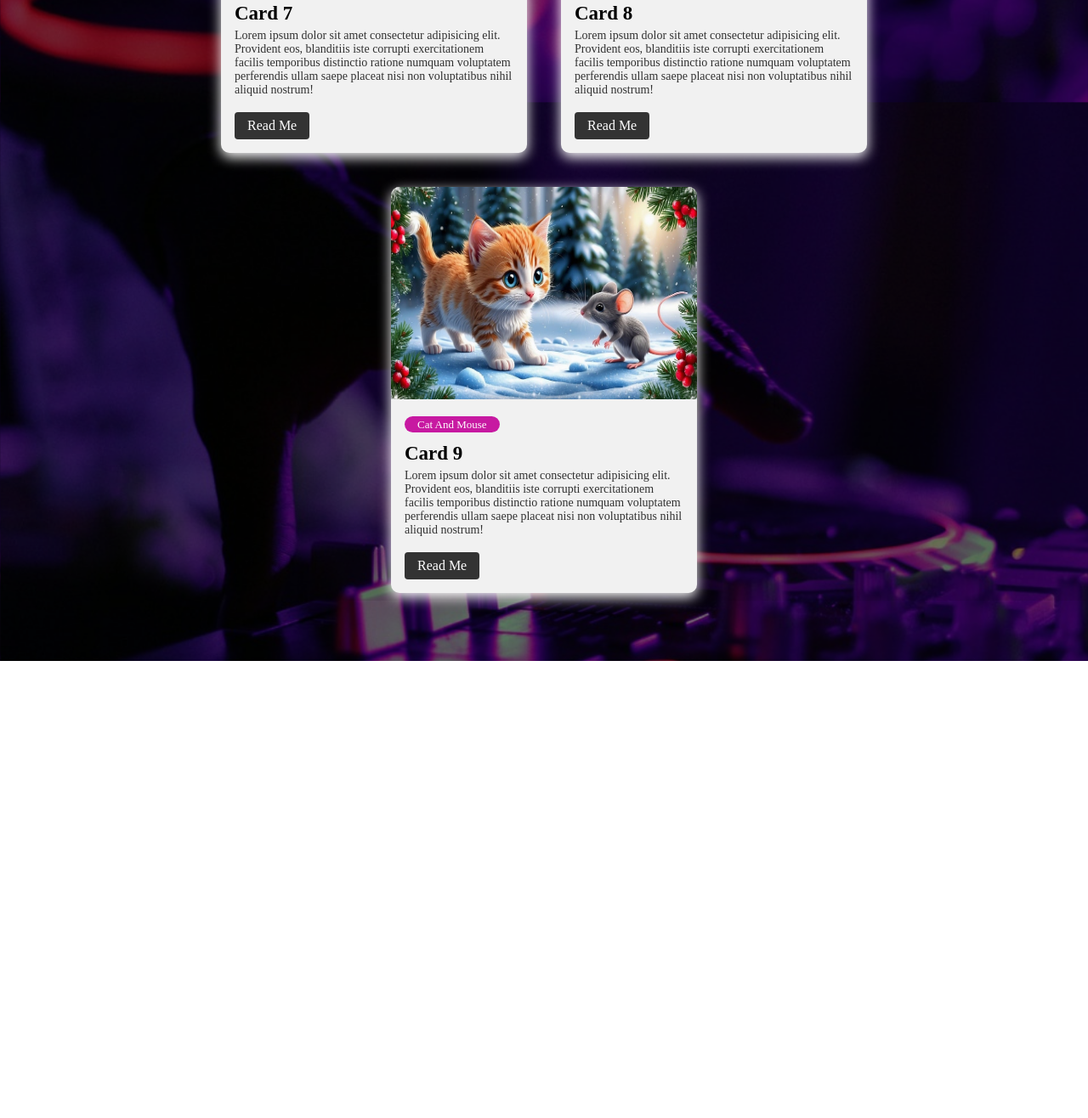
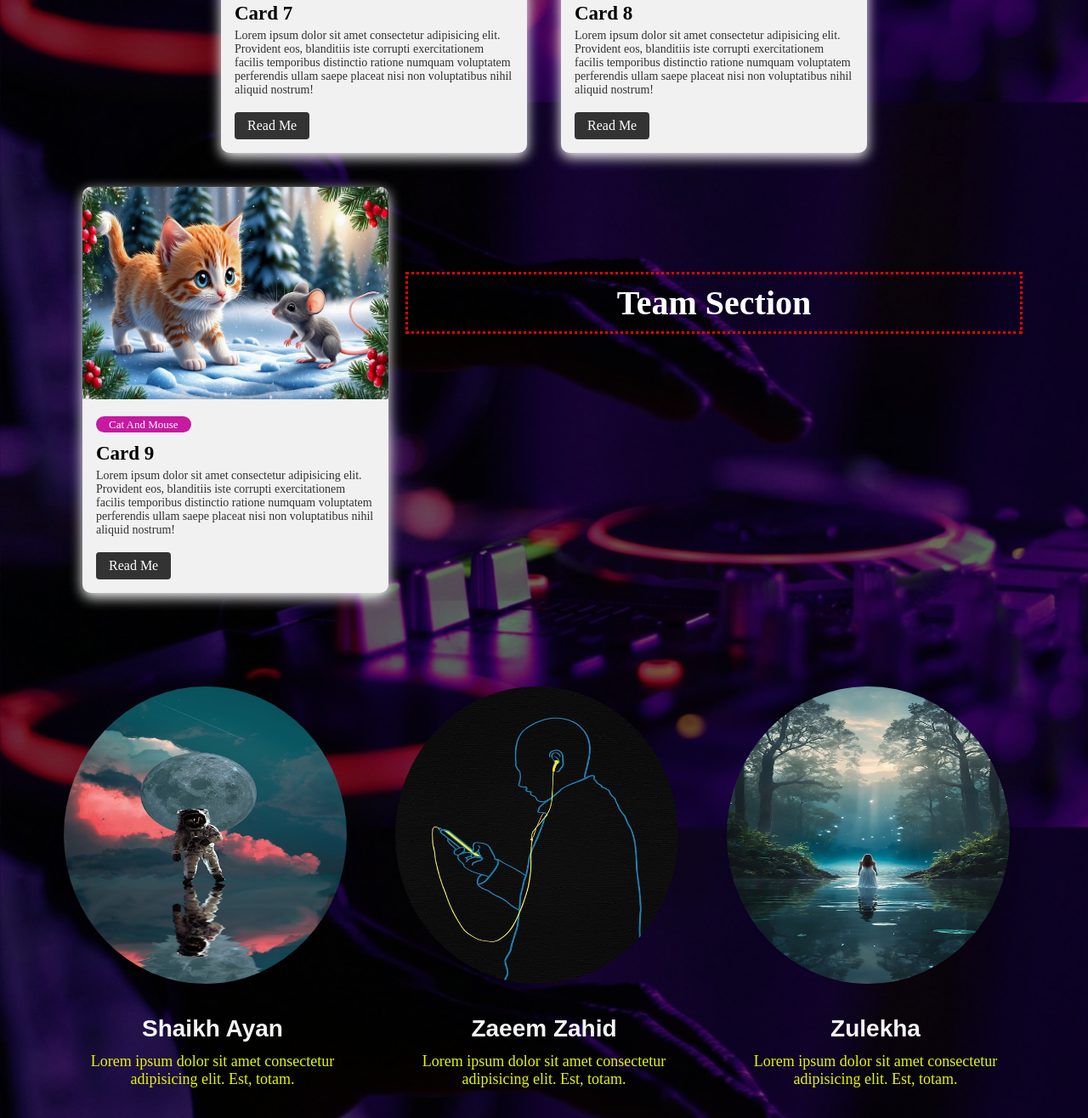
Before and after one commit to Shaikh-Ayan-Hussain/Portfolio-Landing-Page-.github.io, a plain HTML site: page index.html in a window 1280 px wide. Shown: the part 3293-4609 px from the top of the page at 85% size. Before the commit the page ends 4071 px from the top, so only its background shows below. Drawn offline with Linux system fonts and the light colour scheme.

Commit message:
Team Section Done

```diff
--- a/index.html
+++ b/index.html
@@ -10,7 +10,7 @@
 
 <body>
     <div class="navbar">
-        <span class="name" >Ayan</span>
+        <span class="name">Ayan</span>
         <ul class="list">
             <li><a class="listitems" href="#">Home</a></li>
             <li><a class="listitems" href="#">About</a></li>
@@ -159,6 +159,34 @@
                 <a href="" class="btn1">Read Me</a>
             </div>
         </div>
+        <center>
+            <div>
+                <h1 class="team">Team Section </h1>
+            </div>
+        </center>
+    </div>
+   <div class="TeamSection">
+    <div class="im1">
+    <img class="img1" src="astronaut-4106766_640.jpg" alt="">
+    <div class="content2">
+        <span class="id">Shaikh Ayan</span>
+        <p class="para" >Lorem ipsum dolor sit amet consectetur adipisicing elit. Est, totam.</p>
+    </div>
+</div>
+<div class="im1">
+    <img class="img1" src="man.jpg" alt="">
+    <div class="content2">
+        <span class="id">Zaeem Zahid</span>
+        <p class="para" >Lorem ipsum dolor sit amet consectetur adipisicing elit. Est, totam.</p>
+    </div>
+</div>
+<div class="im1">
+    <img class="img1" src="ai-generated-9070409_960_720.jpg" alt="">
+    <div class="content2">
+        <span class="id">Zulekha</span>
+        <p class="para" >Lorem ipsum dolor sit amet consectetur adipisicing elit. Est, totam.</p>
+    </div>
+</div>
 </div>
 
 
--- a/style.css
+++ b/style.css
@@ -23,7 +23,7 @@ body {
     align-items: center;
 }
 
-.name{
+.name {
     background: transparent;
     font-size: 43px !important;
     font-weight: bold;
@@ -90,7 +90,6 @@ body {
 }
 
 .text {
-    /* border: 2px solid white; */
     width: 48%;
     color: white;
 }
@@ -112,9 +111,9 @@ width: 48%;
     width: 20%;
     height: 50vh;
     color: white;
-    display:flex;
+    display: flex;
     flex-direction: column;
-    justify-content:right;
+    justify-content: right;
     flex-wrap: wrap-reverse;
     margin-left: 200px;
     /* margin-right: 50px; */
@@ -202,7 +201,8 @@ margin-bottom: 15px;
     color: white;
     text-decoration: none;
 }
-.h{
+
+.h {
     margin-top: 66px;
     padding: 15px;
     width: 50%;
@@ -211,17 +211,20 @@ margin-bottom: 15px;
     color: white;
     font-size: 35px;
 }
-.content1{
+
+.content1 {
     color: white;
 }
-.box{
+
+.box {
     display: flex;
     justify-content: center;
     margin: 60px;
     flex-wrap: wrap;
     /* border-radius: 10px; */
 }
-.card1{
+
+.card1 {
     width: 360px;
     overflow: hidden;
     background-color: #f1f1f1;
@@ -229,16 +232,19 @@ margin-bottom: 15px;
     box-shadow: 0px 5px 15px white;
     margin: 20px;
 }
-.card1 img{
+
+.card1 img {
     width: 100%;
     height: 250px;
     /* border-radius: px; */
 }
-.content1{
+
+.content1 {
     padding: 16px;
 }
-.content1 span{
-    background-color:rgb(199, 25, 161);
+
+.content1 span {
+    background-color: rgb(199, 25, 161);
     color: rgb(255, 253, 253);
     padding: 2px 15px;
     border-radius: 25px;
@@ -246,23 +252,75 @@ padding: 16px;
 
 
 }
-.content1 h3{
+
+.content1 h3 {
     margin-top: 13px;
     font-size: 23px;
     color: black;
 }
-.content1 p{
+
+.content1 p {
     margin-top: 5px;
     color: rgb(49, 49, 49);
     font-size: 14px;
 }
-.btn1{
+
+.btn1 {
     display: inline-block;
     color: white;
-background-color:#333;
+    background-color: #333;
     padding: 7px 15px;
     border-radius: 4px;
     margin: 18px 0px 0px 0px;
     text-decoration: none;
     /* margin: 9px; */
 }
+
+.team {
+    margin-top: 120px;
+    padding: 10px 40px;
+    border: 3px dotted red;
+    color: white;
+    font-size: 40px;
+    width: 50vw;
+}
+
+.TeamSection {
+    display: flex;
+    justify-content: center;
+    flex-wrap: wrap;
+    margin-top: 70px;
+    /* color: white; */
+    width: 100%;
+
+
+    .im1 {
+        width: 350px;
+        color: white;
+        margin: 20px;
+        /* box-shadow: 0px 5px 15px white; */
+    }
+
+    .im1 img {
+        border-radius: 50%;
+        width: 95%;
+        height: 350px;
+    }
+
+    .id {
+        font-size: 28px;
+        font-weight: bolder;
+        color: whitesmoke;
+    font-family: sans-serif;
+    }
+
+.content2{
+        text-align: center;
+        margin-top: 18px;
+        padding: 15px;
+}
+.para{
+    font-size: 18px;
+    margin-top: 12px;
+    color: rgb(228, 245, 0);
+}
```
Lines whose indentation alone changed are shown as unchanged.
